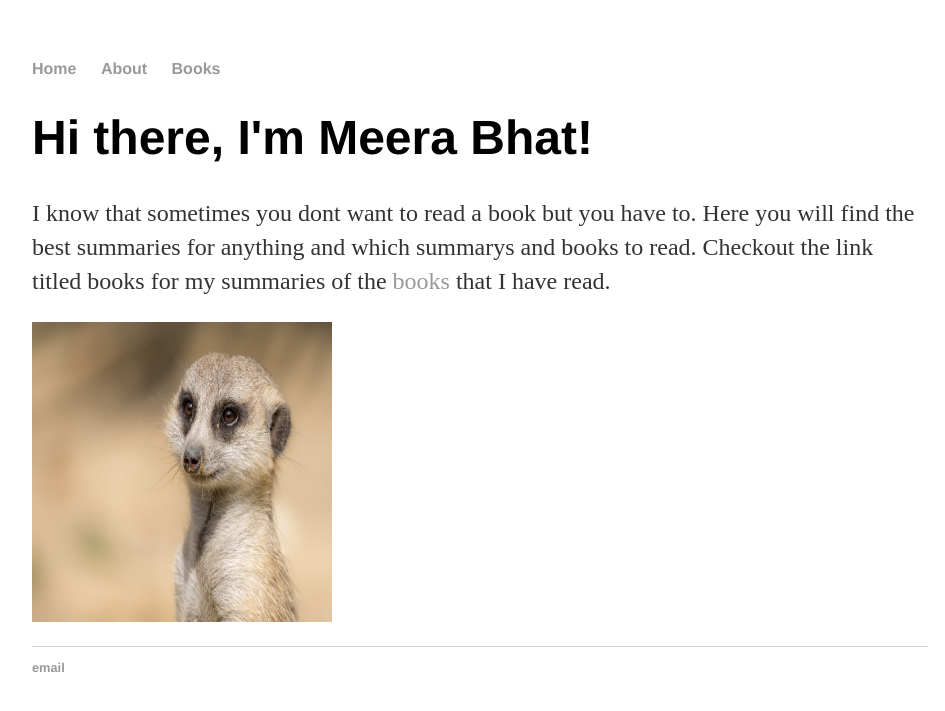
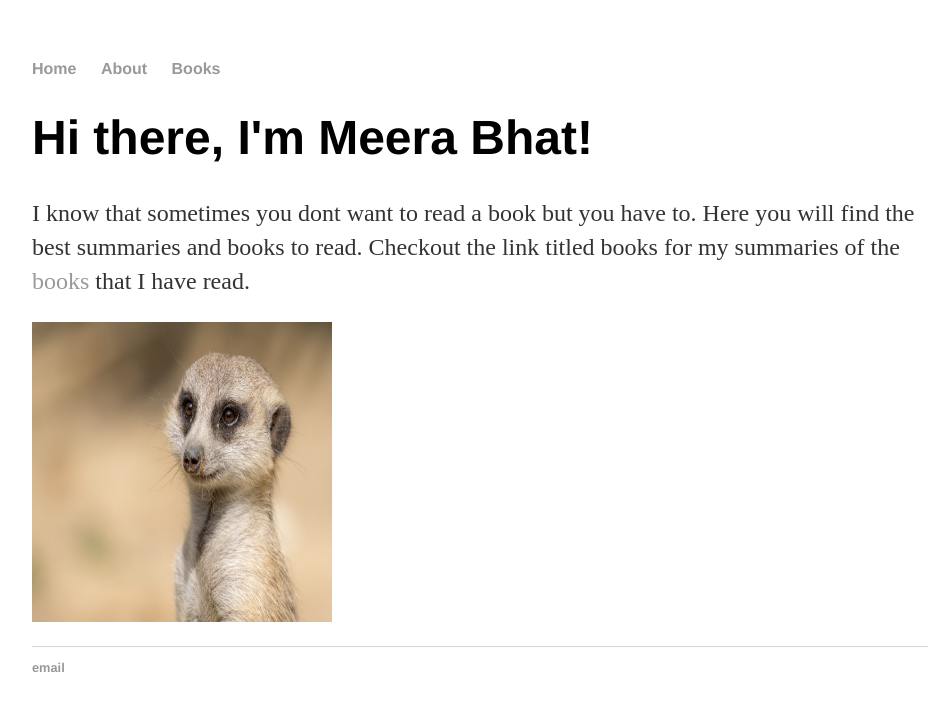
Before and after one commit to meerkatbhat/meerkatbhat, a Jekyll site: the page built from index.html, in a window 1280 px wide. Shown: the top 711 px of the page, without its empty margins (160-1105 px from the left). Built offline with Jekyll 4.4.1, drawn with Linux system fonts in a browser that asks for light colours.

Commit message:
Update index.html

```diff
--- a/index.html
+++ b/index.html
@@ -5,7 +5,7 @@ title: Arizona Learner
 <div class="blurb">
 	<h1>Hi there, I'm Meera Bhat!</h1>
 	<p>I know that sometimes you dont want to read a book but you have to.
-	Here you will find the best summaries for anything and which summarys and books to read.
+	Here you will find the best summaries and books to read.
 	Checkout the link titled books for my summaries of the <a href="/books">books</a> that I have read.</p>
 	<img src="images/meerkat1.jpg " width="300" height="300" class="the-pug">
 </div><!-- /.blurb -->
```
